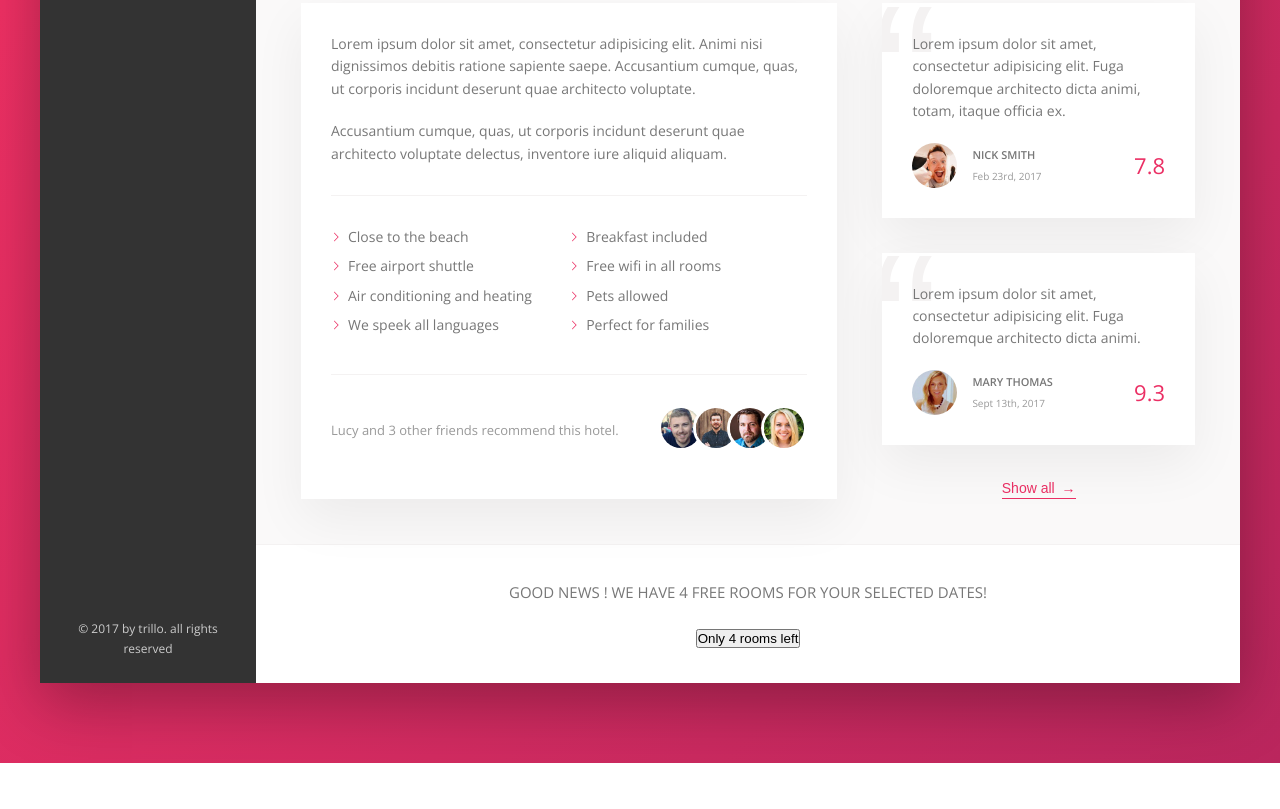
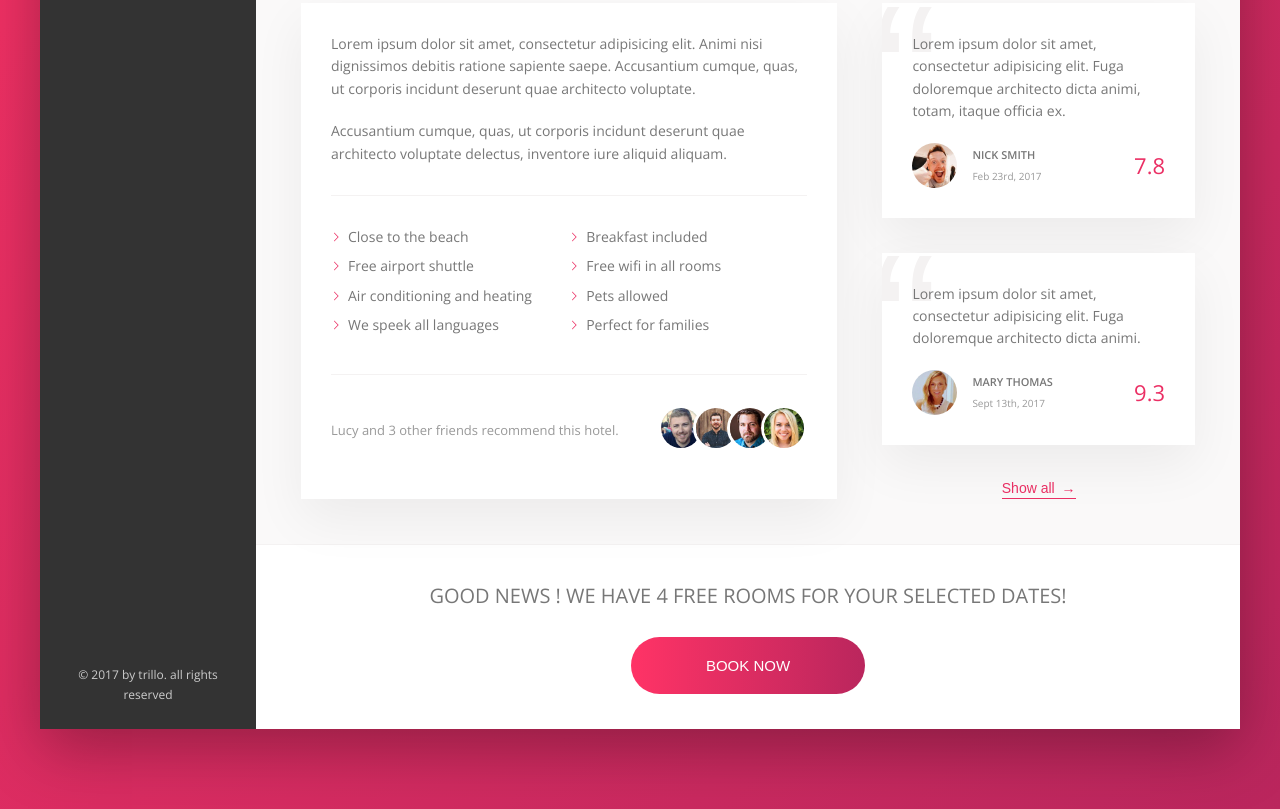
Before and after one commit to rachidbend/Trillo-project, a website: page index.html in a window 1280 px wide. Shown: the part 644-1453 px from the top of the page. Before the commit the page ends 1407 px from the top, so only its background shows below. Drawn offline with nearby package versions, Linux system fonts and the light colour scheme.

Commit message:
cta done

```diff
--- a/index.html
+++ b/index.html
@@ -211,7 +211,8 @@
                             Good news ! We have 4 free rooms for your selected dates!
                         </h2>
                         <button class="btn">
-                            Only 4 rooms left
+                            <span class="btn__visible">Book now</span>
+                            <span class="btn__invisible">Only 4 rooms left</span>
                         </button>
                     </div>
 
--- a/sass/_components.scss
+++ b/sass/_components.scss
@@ -491,9 +491,67 @@
      text-align: center;
 
      &__book-now {
-         font-size: 1.5rem;
+         font-size: 2rem;
          font-weight: 300;
          text-transform: uppercase;
          margin-bottom: 2.5rem;
      }
  }
+
+ ////////////////////////////////////////////////////
+ // CALL TO ACTION
+
+ .btn {
+    font-size: 1.5rem;
+    font-weight: 300;
+    text-transform: uppercase;
+    border-radius: 100px;
+    border: none;
+    background-image: linear-gradient(to right, var(--color-primary-light), var(--color-primary-dark));
+    color: #fff;
+    position: relative;
+    overflow: hidden;
+    cursor: pointer;
+
+    & > * {  // this is for selecting both the children so not to repeat commone code
+        display: inline-block;
+        height: 100%;
+        width: 100%;
+        transition: all .2s;
+    }
+
+    &__visible {
+
+        padding: 2rem 7.5rem;
+        transform: translateY(0);
+
+    }
+
+    &__invisible {
+
+        position: absolute;
+        padding: 2rem 0;
+
+        left: 0;
+        top: -100%;
+
+    }
+
+    &:hover {
+        background-image: linear-gradient(to left, var(--color-primary-light), var(--color-primary-dark));
+    }
+
+    &:hover &__visible {
+        transform: translateY(100%);
+
+    }
+
+    &:hover &__invisible {
+        top: 0;
+    }
+
+    &:focus {
+        outline: none;
+        animation: pulsate 1s infinite;
+    }
+ }
```
Also changed, not shown: css/main.css, 1 other file.
